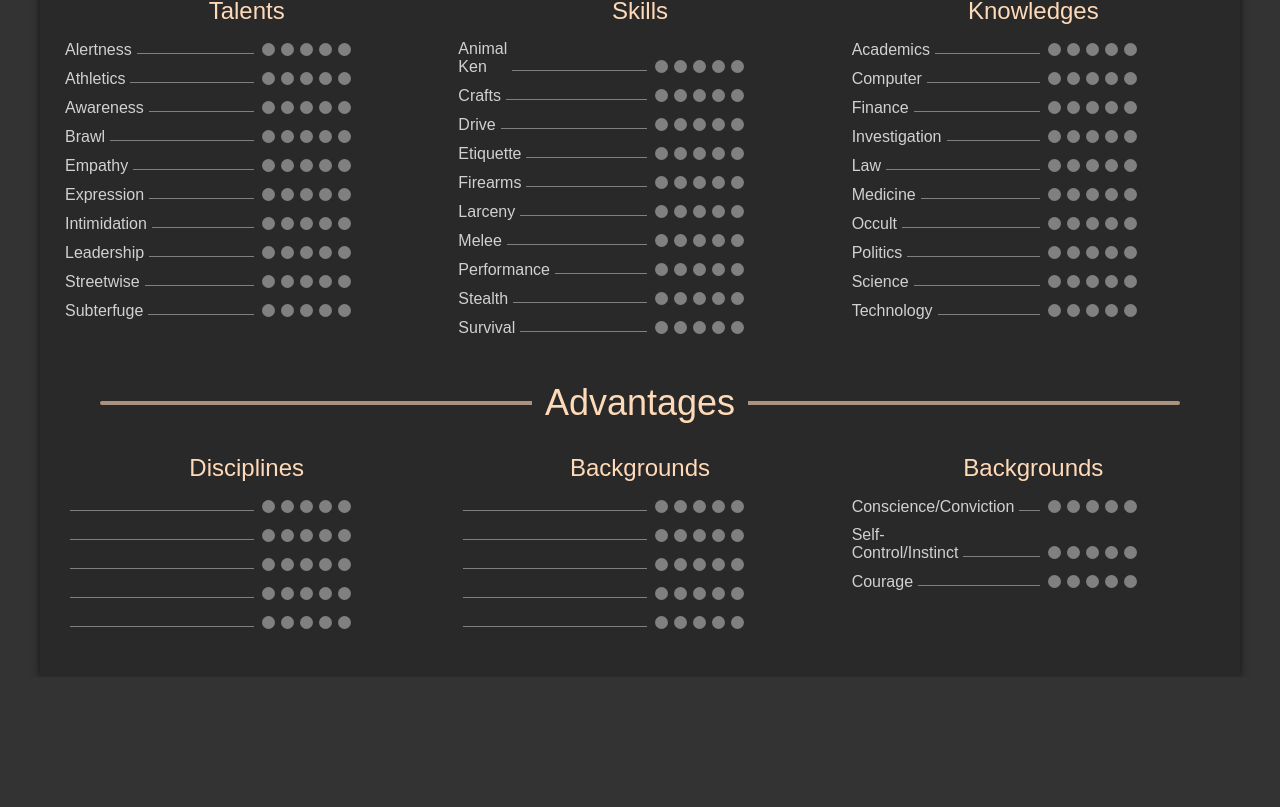
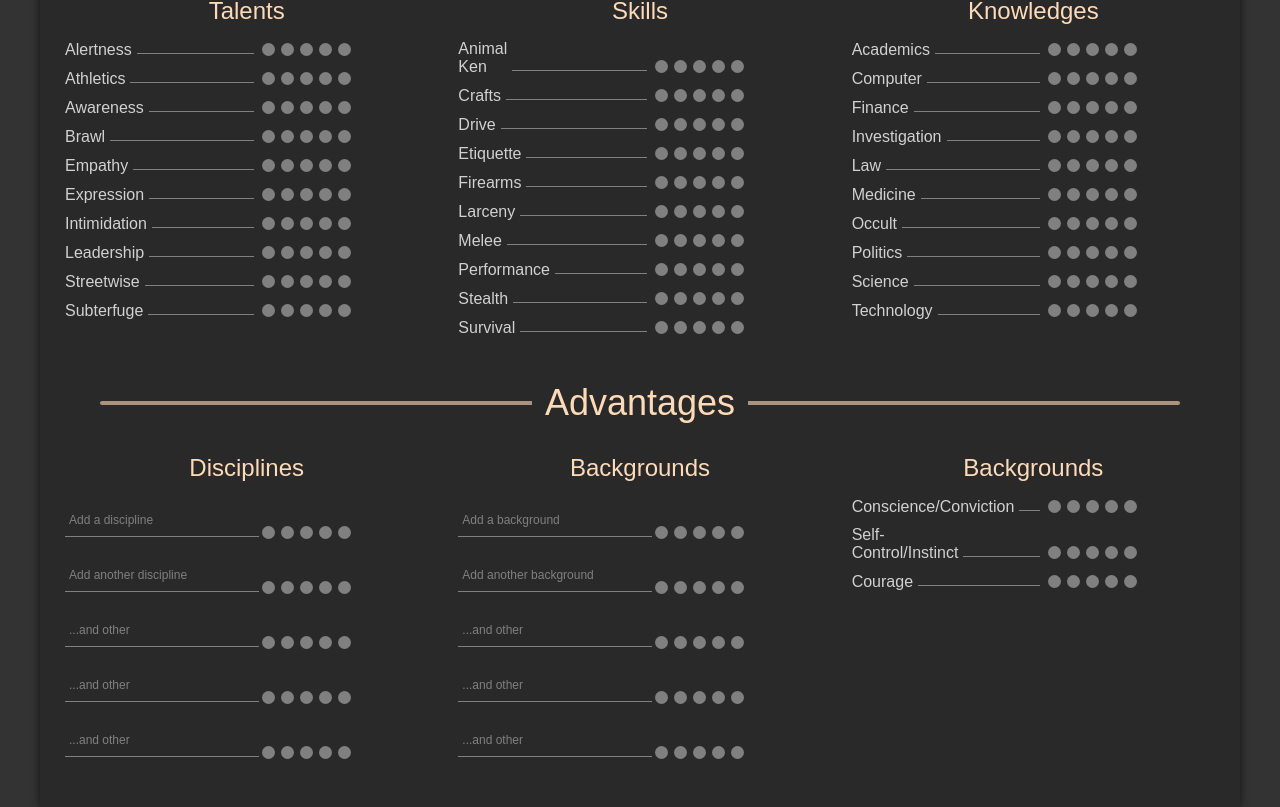
Before and after one commit to Yotfil/cv-vampires, a React (Vite) app: page / in a window 1280 px wide. Shown: the part 852-1659 px from the top of the page. Before the commit the page ends 1529 px from the top, so only its background shows below. Built offline with nearby package versions, Linux system fonts and the light colour scheme; what webfontloader would draw is missing.

Commit message:
advantages finished

```diff
--- a/package.json
+++ b/package.json
@@ -9,6 +9,9 @@
     "preview": "vite preview"
   },
   "dependencies": {
+    "@fortawesome/fontawesome-svg-core": "^6.1.1",
+    "@fortawesome/free-solid-svg-icons": "^6.1.1",
+    "@fortawesome/react-fontawesome": "^0.2.0",
     "html2pdf.js": "^0.9.0",
     "react": "^18.2.0",
     "react-dom": "^18.2.0",
--- a/src/App.jsx
+++ b/src/App.jsx
@@ -4,9 +4,9 @@ import Title from './components/Title'
 import styled from 'styled-components'
 import Header from './components/Header'
 import Attributes from './components/Attributes'
-import html2pdf from 'html2pdf.js'
 import Abilities from './components/Abilities'
 import Advantages from './components/Advantages'
+import DownloadButton from './components/DownloadButton'
 
 WebFont.load({
   google: {
@@ -14,34 +14,10 @@ WebFont.load({
   },
 })
 function App() {
-  const download = () => {
-    const $elementoParaConvertir = document.body // <-- Aquí puedes elegir cualquier elemento del DOM
-    html2pdf()
-      .set({
-        margin: 1,
-        filename: 'documento.pdf',
-        image: {
-          type: 'jpeg',
-          quality: 0.98,
-        },
-        html2canvas: {
-          scale: 3, // A mayor escala, mejores gráficos, pero más peso
-          letterRendering: true,
-        },
-        jsPDF: {
-          unit: 'in',
-          format: 'a2',
-          orientation: 'portrait', // landscape o portrait
-        },
-      })
-      .from($elementoParaConvertir)
-      .save()
-      .catch(err => console.log(err))
-  }
   return (
     <>
       <Title />
-      <button onClick={download}>Download</button>
+      <DownloadButton />
       <Main>
         <Container>
           <Header />
--- /dev/null
+++ b/src/components/DownloadButton.jsx
@@ -0,0 +1,31 @@
+import html2pdf from 'html2pdf.js'
+
+const DownloadButton = () => {
+  const download = () => {
+    const $elementoParaConvertir = document.body // <-- Aquí puedes elegir cualquier elemento del DOM
+    html2pdf()
+      .set({
+        margin: 1,
+        filename: 'documento.pdf',
+        image: {
+          type: 'jpeg',
+          quality: 0.98,
+        },
+        html2canvas: {
+          scale: 3, // A mayor escala, mejores gráficos, pero más peso
+          letterRendering: true,
+        },
+        jsPDF: {
+          unit: 'in',
+          format: 'a2',
+          orientation: 'portrait', // landscape o portrait
+        },
+      })
+      .from($elementoParaConvertir)
+      .save()
+      .catch(err => console.log(err))
+  }
+  return <button onClick={download}>Download</button>
+}
+
+export default DownloadButton
--- a/src/components/InputCheck.jsx
+++ b/src/components/InputCheck.jsx
@@ -1,6 +1,7 @@
 import { useState } from 'react'
 import styled from 'styled-components'
 import rawInputsProperties from '../data/rawInputsProperties'
+import InputGroup from './InputGroup'
 
 const InputCheck = ({ propertyItem }) => {
   const [inputsProperties, setInputsProperties] = useState(rawInputsProperties)
@@ -64,8 +65,14 @@ const InputCheck = ({ propertyItem }) => {
 
   return (
     <ContainerProperty>
-      <PropertyName>{propertyItem.name}</PropertyName>
-      <Conector />
+      {propertyItem.name ? (
+        <>
+          <PropertyName>{propertyItem.name}</PropertyName>
+          <Conector />
+        </>
+      ) : (
+        <InputGroup input={propertyItem} />
+      )}
       <ContainerPoints>
         {inputsProperties.map((item, index) => {
           return (
--- a/src/components/InputGroup.jsx
+++ b/src/components/InputGroup.jsx
@@ -2,14 +2,25 @@ import styled from 'styled-components'
 
 const InputGroup = ({ input }) => {
   return (
-    <InputDiv>
+    <InputDiv className={input.labelName ? '' : 'withoutLabel'}>
+      {input.labelName ? (
+        <>
           <Label htmlFor={input.labelName}>{input.labelName}</Label>
           <Input
             type={input.type}
             name={input.labelName}
-        id={input.labelName}
+            id={input.id}
             placeholder={input.placeholder}
           />
+        </>
+      ) : (
+        <Input
+          type={input.type}
+          id={input.id}
+          placeholder={input.placeholder}
+          className={'withoutLabel'}
+        />
+      )}
     </InputDiv>
   )
 }
@@ -20,6 +31,9 @@ const InputDiv = styled.div`
   align-items: flex-start;
   flex-direction: column;
   margin: 10px 0;
+  &.withoutLabel {
+    margin: 5px 0px;
+  }
 `
 
 const Label = styled.label`
@@ -40,6 +54,9 @@ const Input = styled.input`
     font-size: 12px;
     color: gray;
   }
+  &.withoutLabel {
+    padding: 8px 4px;
+  }
 `
 
 export default InputGroup
--- a/src/data/inputsInfoCharacter.js
+++ b/src/data/inputsInfoCharacter.js
@@ -1,54 +1,56 @@
+import { v4 } from 'uuid'
+
 const inputsCharacter = [
   {
-    idInput: 1,
+    idInput: v4(),
     type: 'text',
     labelName: 'Name',
     placeholder: 'Ej: John Doe',
   },
   {
-    idInput: 2,
+    idInput: v4(),
     type: 'text',
     labelName: 'Nature',
     placeholder: 'Ej: John Doe',
   },
   {
-    idInput: 3,
+    idInput: v4(),
     type: 'Clan',
     labelName: 'Chronicle',
     placeholder: 'Ej: Bruja',
   },
   {
-    idInput: 4,
+    idInput: v4(),
     type: 'text',
     labelName: 'Player',
     placeholder: 'Ej: John Doe',
   },
   {
-    idInput: 5,
+    idInput: v4(),
     type: 'text',
     labelName: 'Demeanor',
     placeholder: 'Ej: Jester',
   },
   {
-    idInput: 6,
+    idInput: v4(),
     type: 'text',
     labelName: 'Generation',
     placeholder: 'Ej: 13',
   },
   {
-    idInput: 7,
+    idInput: v4(),
     type: 'text',
     labelName: 'Chronicle',
     placeholder: 'Ej: Second War',
   },
   {
-    idInput: 8,
+    idInput: v4(),
     type: 'text',
     labelName: 'Concept',
     placeholder: 'Ej: Autocrat',
   },
   {
-    idInput: 9,
+    idInput: v4(),
     type: 'text',
     labelName: 'Sire',
     placeholder: 'Ej: John Doe',
--- a/src/data/propertiesList.js
+++ b/src/data/propertiesList.js
@@ -205,22 +205,32 @@ const advantagesData = [
       {
         id: v4(),
         name: '',
+        type: 'text',
+        placeholder: 'Add a discipline',
       },
       {
         id: v4(),
         name: '',
+        type: 'text',
+        placeholder: 'Add another discipline',
       },
       {
         id: v4(),
         name: '',
+        type: 'text',
+        placeholder: '...and other',
       },
       {
         id: v4(),
         name: '',
+        type: 'text',
+        placeholder: '...and other',
       },
       {
         id: v4(),
         name: '',
+        type: 'text',
+        placeholder: '...and other',
       },
     ],
   },
@@ -231,22 +241,32 @@ const advantagesData = [
       {
         id: v4(),
         name: '',
+        type: 'text',
+        placeholder: 'Add a background',
       },
       {
         id: v4(),
         name: '',
+        type: 'text',
+        placeholder: 'Add another background',
       },
       {
         id: v4(),
         name: '',
+        type: 'text',
+        placeholder: '...and other',
       },
       {
         id: v4(),
         name: '',
+        type: 'text',
+        placeholder: '...and other',
       },
       {
         id: v4(),
         name: '',
+        type: 'text',
+        placeholder: '...and other',
       },
     ],
   },
```
Also changed, not shown: 1 other file (tests, documents, lock files or other folders). Lines whose indentation alone changed are shown as unchanged.
